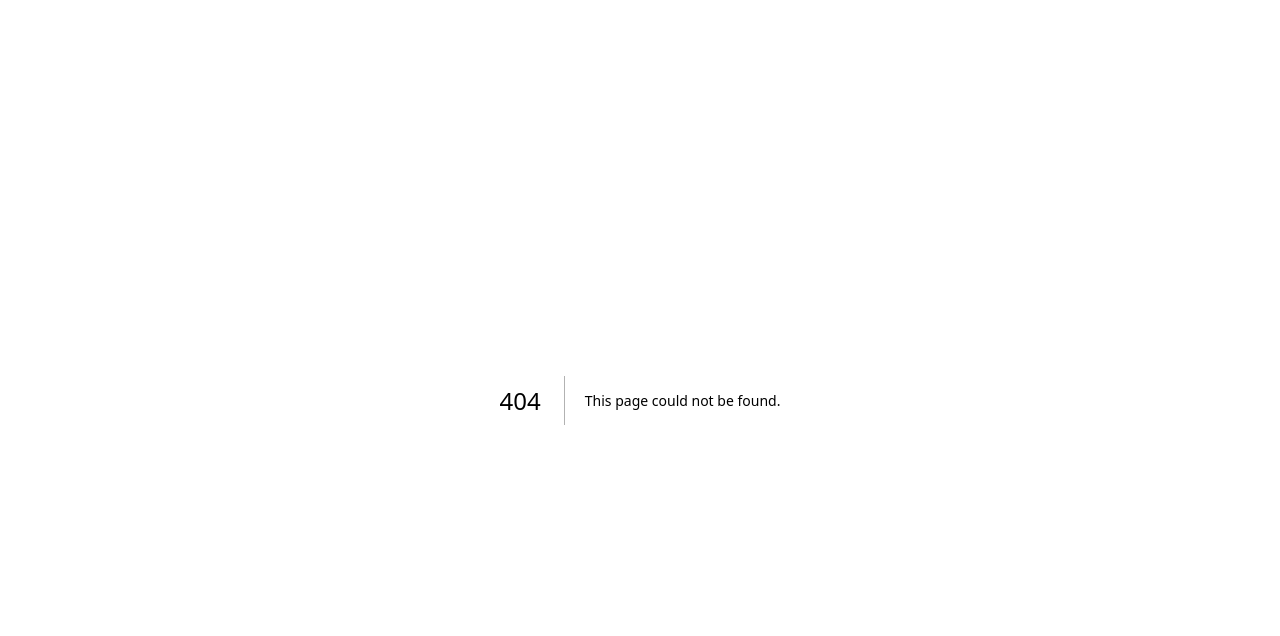
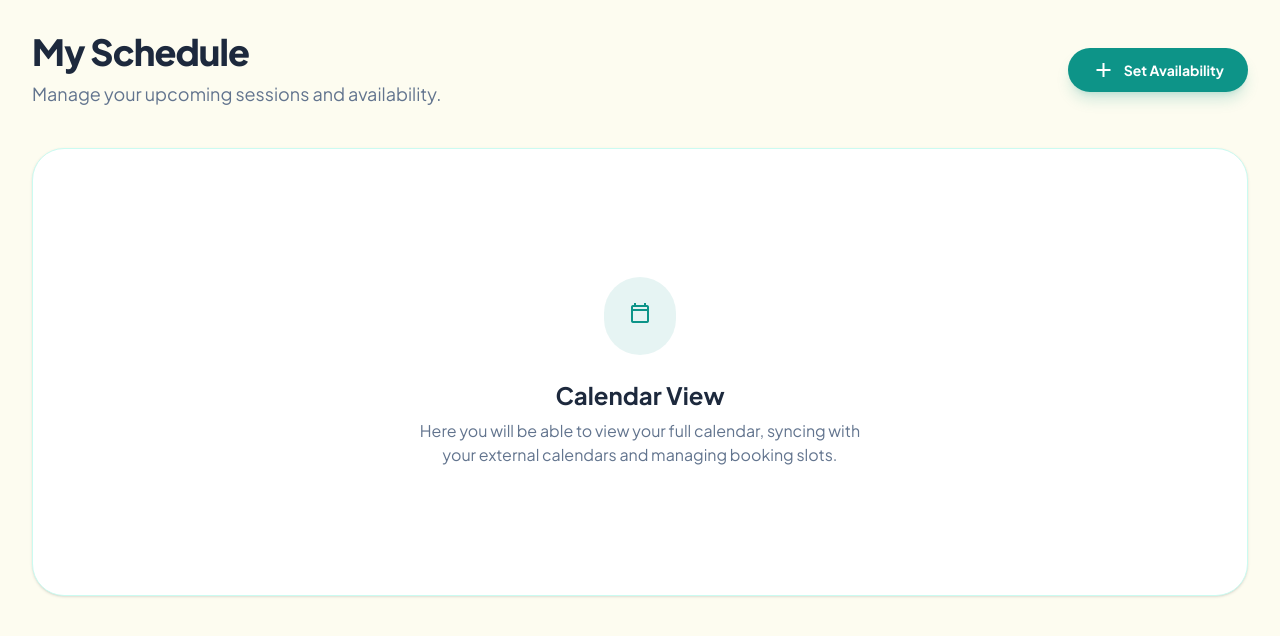
Before and after one commit to singharyan006/unimate, a Next.js app: page /consultant/schedule in a window 1280 px wide. Before the commit this address had no page. Shown: the top 636 px of the page. Built offline with nearby package versions, Linux system fonts and the light colour scheme.

Commit message:
feat: add schedule page

```diff
--- /dev/null
+++ b/app/consultant/schedule/page.tsx
@@ -0,0 +1,36 @@
+"use client";
+
+import Link from "next/link";
+
+export default function SchedulePage() {
+    return (
+        <div className="p-8 max-w-7xl w-full mx-auto">
+            <div className="mb-10 flex items-center justify-between">
+                <div>
+                    <h1 className="text-4xl font-black tracking-tight text-slate-800 dark:text-white mb-2">
+                        My Schedule
+                    </h1>
+                    <p className="text-lg text-slate-500 dark:text-slate-400">
+                        Manage your upcoming sessions and availability.
+                    </p>
+                </div>
+                <button className="px-6 py-2.5 bg-primary text-white rounded-xl font-bold text-sm shadow-lg shadow-primary/20 hover:opacity-90 transition-all flex items-center gap-2">
+                    <span className="material-symbols-outlined text-sm">add</span>
+                    <span>Set Availability</span>
+                </button>
+            </div>
+
+            <div className="bg-white dark:bg-slate-900 rounded-2xl border border-teal-100 dark:border-slate-800 p-8 shadow-sm flex flex-col items-center justify-center py-32 text-center">
+                <div className="mb-6 bg-primary/10 p-6 rounded-full">
+                    <span className="material-symbols-outlined text-5xl text-primary">calendar_today</span>
+                </div>
+                <h3 className="text-2xl font-bold text-slate-800 dark:text-white mb-2">
+                    Calendar View
+                </h3>
+                <p className="text-slate-500 dark:text-slate-400 max-w-md">
+                    Here you will be able to view your full calendar, syncing with your external calendars and managing booking slots.
+                </p>
+            </div>
+        </div>
+    );
+}
```
